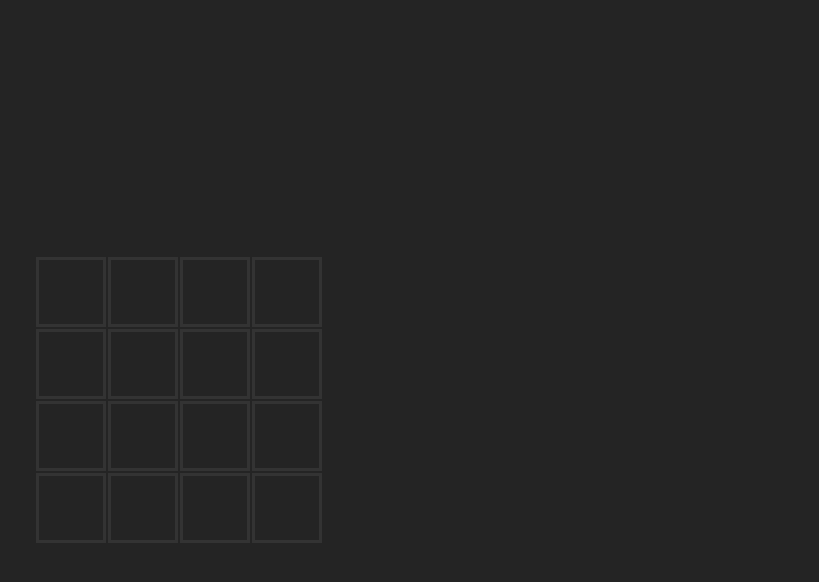
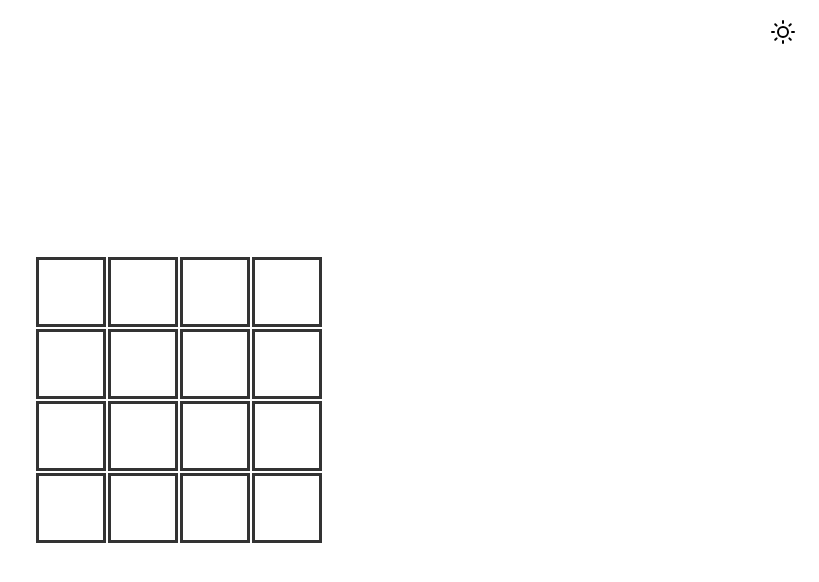
Before and after one commit to pablosukaban/memory-game, a React (Vite) app: page / in a window 1280 px wide. Shown: the top 582 px of the page, without its empty margins (461-1280 px from the left). Built offline with nearby package versions, Linux system fonts and the light colour scheme.

Commit message:
светлая тема

```diff
--- a/src/App.css
+++ b/src/App.css
@@ -1,3 +1,33 @@
+:root {
+    --clr-text: #ccc;
+    --clr-text-hover: #eee;
+    --clr-border: #333;
+    --clr-border-hover: #ccc;
+    --clr-border-disabled: #747474;
+}
+
+.light-theme {
+    color-scheme: light light;
+    --clr-text: #333;
+    --clr-text-hover: #535353;
+}
+
+body {
+    position: relative;
+}
+
+.theme-btn {
+    position: absolute;
+    top: 0;
+    right: 0;
+    transform: translate(-20px, 20px);
+    background-color: transparent;
+    border: none;
+    outline: none;
+
+    cursor: pointer;
+}
+
 .container {
     min-height: 100vh;
     display: flex;
@@ -9,7 +39,7 @@
 
 .board-title {
     font-size: 2rem;
-    color: #ccc;
+    color: var(--clr-text);
 }
 
 .board-grid {
@@ -23,7 +53,7 @@
 
     width: 50px;
     height: 50px;
-    border: 3px solid #333;
+    border: 3px solid var(--clr-border);
     display: flex;
     justify-content: center;
     align-items: center;
@@ -35,11 +65,12 @@
 }
 
 .board-cell:hover {
-    border: 3px solid #ccc;
+    border: 3px solid var(--clr-border-hover);
 }
 
 .board-cell:disabled {
     pointer-events: none;
+    /* border: 3px solid var(--clr-border-disabled); */
 }
 
 .cell-text {
@@ -49,11 +80,11 @@
 .restart-btn {
     background-color: transparent;
     border: none;
-    color: #ccc;
+    color: var(--clr-text);
     cursor: pointer;
     font-size: 1.25rem;
 }
 
 .restart-btn:hover {
-    color: #eee;
+    color: var(--clr-text-hover);
 }
--- a/src/App.tsx
+++ b/src/App.tsx
@@ -14,12 +14,9 @@
 export const App = () => {
     const [mainArray, setMainArray] = useState<Cell[]>(getRandomArray);
     const [choiscesArray, setChoicesArray] = useState<Cell[]>([]);
+    const [isLightTheme, setIsLightTheme] = useState(false);
 
     const isAllCorrect = mainArray.every((item) => item.isCorrect);
-
-    if (isAllCorrect) {
-        console.log('win');
-    }
 
     const hideAllCells = () => {
         const allClearArray = mainArray.map((item) => ({
@@ -51,6 +48,7 @@
 
         if (!clickedCell) return;
         if (choiscesArray.length === 2) return;
+
         setChoicesArray((prev) => [...prev, clickedCell]);
 
         const clickedArr = mainArray.map((item) => {
@@ -59,11 +57,23 @@
             }
             return item;
         });
+
         setMainArray(clickedArr);
     };
 
     const handleRestartClick = () => {
         setMainArray(getRandomArray);
+    };
+
+    const handleThemeClick = () => {
+        const doc = document.documentElement;
+        doc.classList.toggle('light-theme');
+
+        if (document.documentElement.className.includes('light-theme')) {
+            setIsLightTheme(true);
+        } else {
+            setIsLightTheme(false);
+        }
     };
 
     useEffect(() => {
@@ -74,7 +84,53 @@
 
     return (
         <div className='container'>
-            {isAllCorrect ? <h1 className='board-title'>Победа!</h1> : null}
+            <button className='theme-btn' onClick={handleThemeClick}>
+                {isLightTheme ? (
+                    <svg
+                        xmlns='http://www.w3.org/2000/svg'
+                        width='28'
+                        height='28'
+                        viewBox='0 0 28 28'
+                        fill='none'
+                        stroke='currentColor'
+                        strokeWidth='2'
+                        strokeLinecap='round'
+                        strokeLinejoin='round'
+                        className='feather feather-moon'
+                    >
+                        <path d='M21 12.79A9 9 0 1 1 11.21 3 7 7 0 0 0 21 12.79z'></path>
+                    </svg>
+                ) : (
+                    <svg
+                        xmlns='http://www.w3.org/2000/svg'
+                        width='28'
+                        height='28'
+                        viewBox='0 0 28 28'
+                        fill='none'
+                        stroke='currentColor'
+                        strokeWidth='2'
+                        strokeLinecap='round'
+                        strokeLinejoin='round'
+                        className='feather feather-sun'
+                    >
+                        <circle cx='12' cy='12' r='5'></circle>
+                        <line x1='12' y1='1' x2='12' y2='3'></line>
+                        <line x1='12' y1='21' x2='12' y2='23'></line>
+                        <line x1='4.22' y1='4.22' x2='5.64' y2='5.64'></line>
+                        <line
+                            x1='18.36'
+                            y1='18.36'
+                            x2='19.78'
+                            y2='19.78'
+                        ></line>
+                        <line x1='1' y1='12' x2='3' y2='12'></line>
+                        <line x1='21' y1='12' x2='23' y2='12'></line>
+                        <line x1='4.22' y1='19.78' x2='5.64' y2='18.36'></line>
+                        <line x1='18.36' y1='5.64' x2='19.78' y2='4.22'></line>
+                    </svg>
+                )}
+            </button>
+            <h1 className='board-title'>{isAllCorrect ? 'Победа!' : ''}</h1>
             <div className='board-grid'>
                 {mainArray.map((item) => (
                     <button
@@ -92,11 +148,9 @@
                     </button>
                 ))}
             </div>
-            {isAllCorrect ? (
-                <button onClick={handleRestartClick} className='restart-btn'>
-                    Еще
-                </button>
-            ) : null}
+            <button onClick={handleRestartClick} className='restart-btn'>
+                {isAllCorrect ? 'Еще раз' : ''}
+            </button>
         </div>
     );
 };
@@ -119,13 +173,10 @@
     let currentIndex = array.length,
         randomIndex;
 
-    // While there remain elements to shuffle.
     while (currentIndex != 0) {
-        // Pick a remaining element.
         randomIndex = Math.floor(Math.random() * currentIndex);
         currentIndex--;
 
-        // And swap it with the current element.
         [array[currentIndex], array[randomIndex]] = [
             array[randomIndex],
             array[currentIndex],
--- a/src/index.css
+++ b/src/index.css
@@ -3,10 +3,6 @@
     font-size: 16px;
     line-height: 24px;
     font-weight: 400;
-
-    color-scheme: light dark;
-    color: rgba(255, 255, 255, 0.87);
-    background-color: #242424;
 
     font-synthesis: none;
     text-rendering: optimizeLegibility;
```
Also changed, not shown: src/assets/moon.svg (added), src/assets/sun.svg (added).
